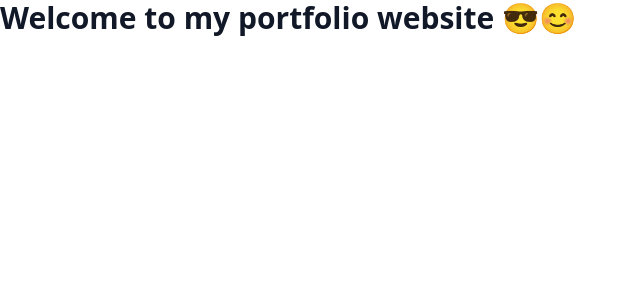
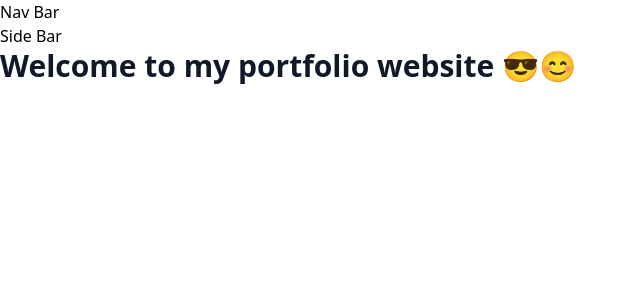
Before and after one commit to Moro-Afriyie/Portfolio, a Next.js app in the folder portfolio/: page / in a window 1280 px wide. Shown: the top 300 px of the page, without its empty margins (0-640 px from the left). Built offline with nearby package versions, Linux system fonts and the light colour scheme.

Commit message:
create the components and set the app layout

```diff
--- /dev/null
+++ b/portfolio/components/Layout.tsx
@@ -0,0 +1,21 @@
+import * as React from 'react';
+import Navbar from './Navbar';
+import Sidebar from './Sidebar';
+
+interface ILayoutProps {
+	children: React.ReactNode;
+}
+
+const Layout: React.FunctionComponent<ILayoutProps> = ({ children }) => {
+	return (
+		<div>
+			<Navbar />
+			<div className="sidebar">
+				<Sidebar />
+			</div>
+			<main className="body">{children}</main>
+		</div>
+	);
+};
+
+export default Layout;
--- /dev/null
+++ b/portfolio/components/Navbar.tsx
@@ -0,0 +1,7 @@
+import * as React from 'react';
+
+const Navbar: React.FunctionComponent = () => {
+	return <h1>Nav Bar</h1>;
+};
+
+export default Navbar;
--- /dev/null
+++ b/portfolio/components/Sidebar.tsx
@@ -0,0 +1,7 @@
+import * as React from 'react';
+
+const Sidebar: React.FunctionComponent = () => {
+	return <h1>Side Bar</h1>;
+};
+
+export default Sidebar;
--- a/portfolio/pages/_app.tsx
+++ b/portfolio/pages/_app.tsx
@@ -1,8 +1,13 @@
-import '../styles/globals.css'
-import type { AppProps } from 'next/app'
+import '../styles/globals.css';
+import type { AppProps } from 'next/app';
+import Layout from '../components/Layout';
 
 function MyApp({ Component, pageProps }: AppProps) {
-  return <Component {...pageProps} />
+	return (
+		<Layout>
+			<Component {...pageProps} />
+		</Layout>
+	);
 }
 
-export default MyApp
+export default MyApp;
```
